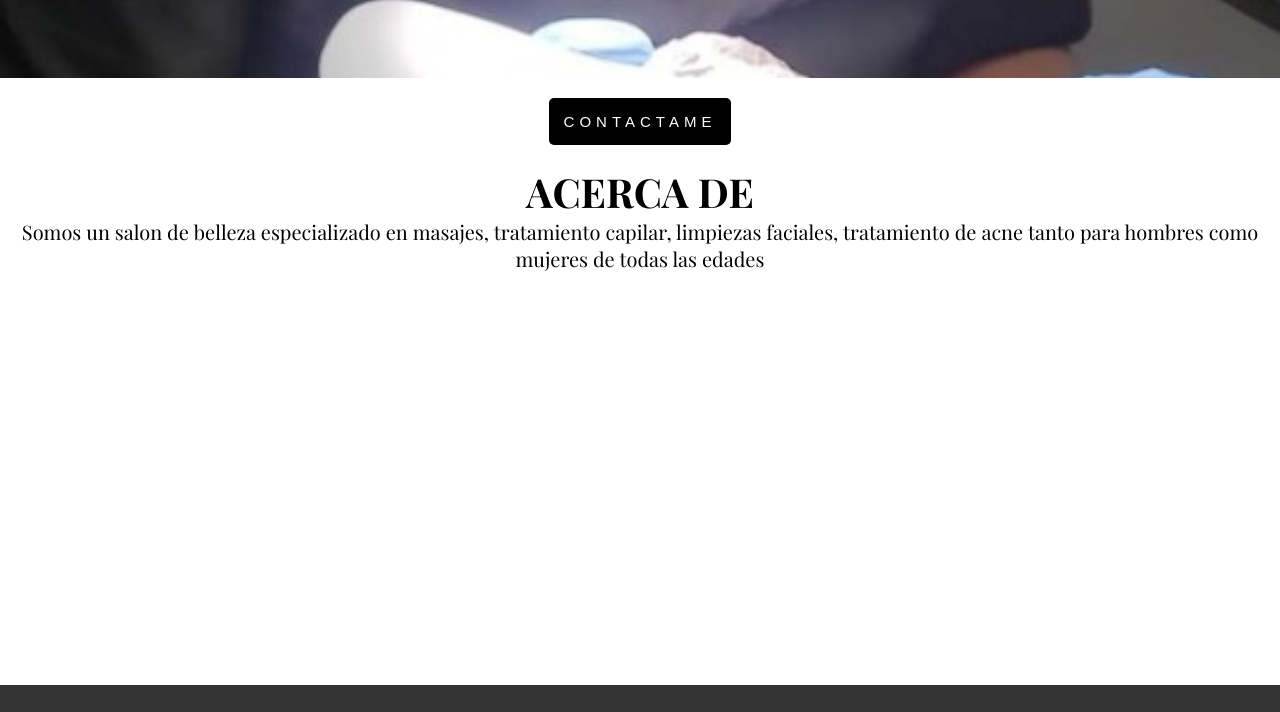
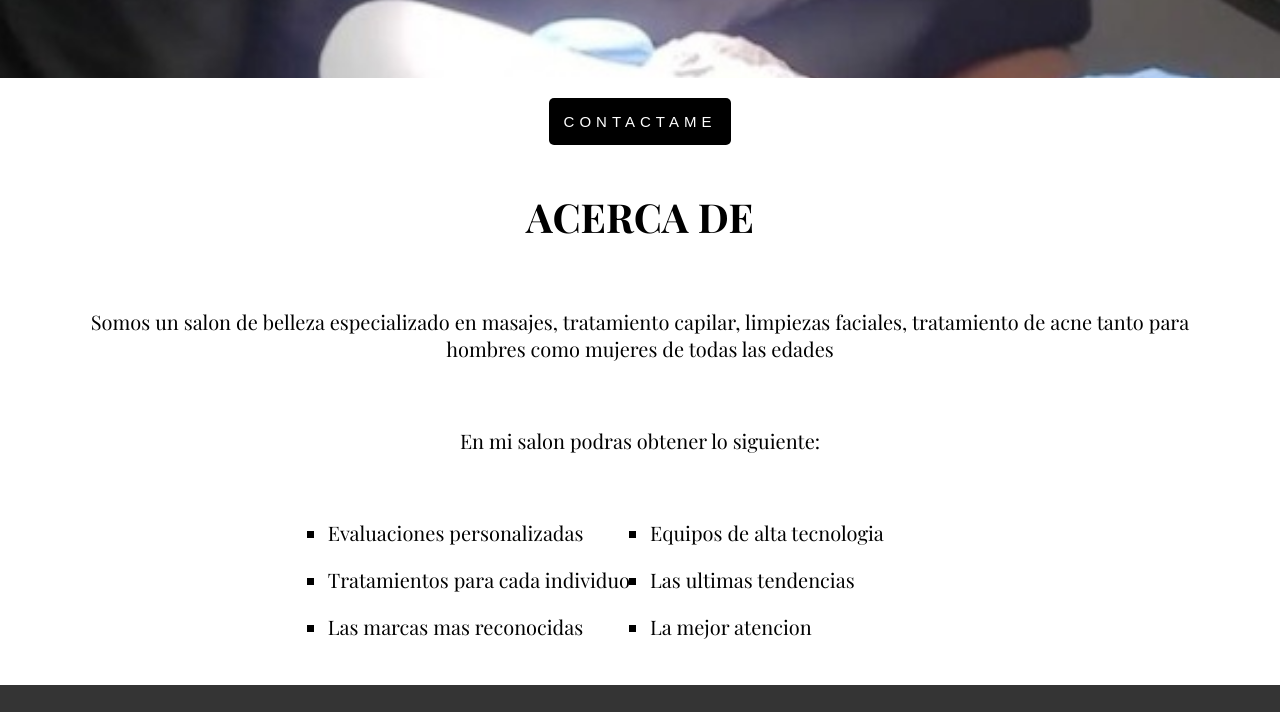
Before and after one commit to Pinto2291/mafertipsapp, a plain HTML site: page index.html in a window 1280 px wide. Shown: the part 622-1334 px from the top of the page. Drawn offline with nearby package versions, Linux system fonts and the light colour scheme; a web font is replaced by a local one.

Commit message:
added more sections

```diff
--- a/index.html
+++ b/index.html
@@ -69,8 +69,22 @@
     </div>
 
     <section class="about">
+
         <h2 class="uppercase about-title text-center">Acerca de</h2>
+
         <p class="text-center about-description">Somos un salon de belleza especializado en masajes, tratamiento capilar, limpiezas faciales, tratamiento de acne tanto para hombres como mujeres de todas las edades</p>
+
+        <p class="text-center about-description">En mi salon podras obtener lo siguiente:</p>
+
+        <ul class="fn-2 about-list">
+            <li>Evaluaciones personalizadas</li>
+            <li>Equipos de alta tecnologia</li>
+            <li>Tratamientos para cada individuo</li>
+            <li>Las ultimas tendencias</li>
+            <li>Las marcas mas reconocidas</li>
+            <li>La mejor atencion</li>
+        </ul>
+
     </section>
 
     <section class="services">
@@ -101,6 +115,14 @@
 
     </section>
 
+    <section class="contact-section">
+
+        <h2 class="font-white uppercase services-main-title text-center">Contacto</h2>
+
+
+
+    </section>
+
     <!-- SCRIPT start -->
 
     <script src="https://code.jquery.com/jquery-3.6.0.min.js"></script>
--- a/style.css
+++ b/style.css
@@ -150,6 +150,13 @@ img {
 
 .about {
     height: 50rem;
+    display: flex;
+    flex-direction: column;
+    gap: 1.5rem;
+    align-items: center;
+    justify-content: space-around;
+    width: 90%;
+    margin: auto;
 }
 
 .about-title {
@@ -158,6 +165,18 @@ img {
 
 .about-description {
     font-size: 2rem;
+}
+
+.about-list {
+    display: grid;
+    grid-template-columns: repeat(2, 1fr);
+    align-items: center;
+    text-align: left;
+    gap: 2rem;
+}
+
+.about-list li {
+    list-style: square;
 }
 
 /* SERVICES */
@@ -208,6 +227,15 @@ img {
 
 .image-element:hover {
     opacity: 0.55;
+}
+
+/* CONTACT */
+
+.contact-section {
+    width: 100%;
+    background-color: rgba(67, 48, 48, 0.87);
+    margin-top: 2rem;
+    padding: 3rem;
 }
 
 /*SIDENAV MENU*/
```
